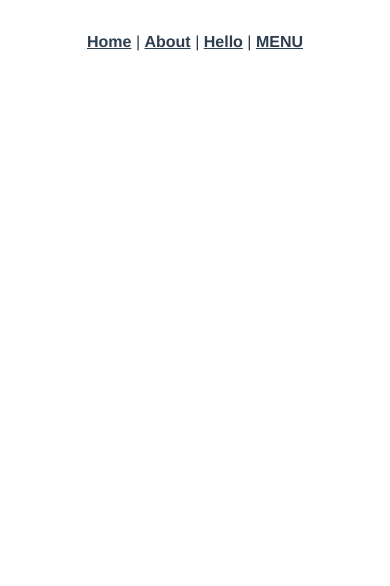
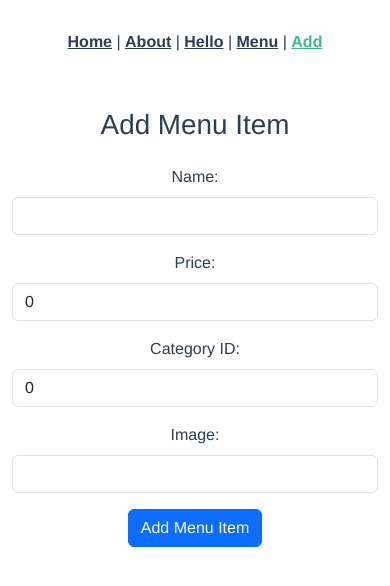
Before and after one commit to stephen18961/CST-Restaurant, a Vue app in the folder frontend/: page /add in a window 390 px wide. Shown: the top 586 px of the page. Built offline with nearby package versions, Linux system fonts and the light colour scheme.

Commit message:
modified:   backend/app.py 	modified:   frontend/src/App.vue 	new file:   frontend/src/components/MenuItemAdd.vue 	new file:   frontend/src/components/MenuItemEdit.vue 	modified:   frontend/src/components/MenuItemList.vue 	modified:   frontend/src/router/index.js

```diff
--- a/frontend/src/App.vue
+++ b/frontend/src/App.vue
@@ -3,7 +3,8 @@
     <router-link to="/">Home</router-link> |
     <router-link to="/about">About</router-link> |
     <router-link to="/hello">Hello</router-link> |
-    <router-link to="/menu">MENU</router-link>
+    <router-link to="/menu">Menu</router-link> |
+    <router-link to="/add">Add</router-link>
   </nav>
   <router-view/>
 </template>
--- /dev/null
+++ b/frontend/src/components/MenuItemAdd.vue
@@ -0,0 +1,69 @@
+<template>
+  <div class="container mt-4">
+    <h1 class="mb-4">Add Menu Item</h1>
+    <form @submit.prevent="addMenuItem">
+      <div class="mb-3">
+        <label for="name" class="form-label">Name:</label>
+        <input v-model="newMenuItem.name" id="name" class="form-control" required>
+      </div>
+
+      <div class="mb-3">
+        <label for="price" class="form-label">Price:</label>
+        <input v-model="newMenuItem.price" id="price" type="number" step="0.01" class="form-control" required>
+      </div>
+
+      <div class="mb-3">
+        <label for="category" class="form-label">Category ID:</label>
+        <input v-model="newMenuItem.category_id" id="category" type="number" class="form-control" required>
+      </div>
+
+      <div class="mb-3">
+        <label for="image" class="form-label">Image:</label>
+        <input v-model="newMenuItem.image" id="image" type="text" class="form-control">
+      </div>
+
+      <button type="submit" class="btn btn-primary">Add Menu Item</button>
+    </form>
+  </div>
+</template>
+
+<script>
+import axios from 'axios';
+
+export default {
+  data() {
+    return {
+      newMenuItem: {
+        name: '',
+        price: 0,
+        category_id: 0,
+        image: '',
+      },
+    };
+  },
+  methods: {
+    async addMenuItem() {
+      try {
+        // Make an HTTP request to add a new menu item to the backend
+        const response = await axios.post('http://localhost:5000/menu_items', this.newMenuItem);
+
+        // Clear the form after successful addition
+        this.newMenuItem = {
+          name: '',
+          price: 0,
+          category_id: 0,
+          image: '',
+        };
+
+        // Redirect to the menu item list or perform other actions after successful addition
+        this.$router.push('/menu-items');
+
+        // Log the response from the backend (optional)
+        console.log(response.data);
+      } catch (error) {
+        console.error('Error adding menu item:', error);
+      }
+    },
+  },
+};
+</script>
--- /dev/null
+++ b/frontend/src/components/MenuItemEdit.vue
@@ -0,0 +1,87 @@
+<template>
+    <div class="container mt-4">
+      <h2 class="mb-4">Edit Menu Item</h2>
+      <form @submit.prevent="updateMenuItem">
+        <div class="mb-3">
+          <label for="name" class="form-label">Name:</label>
+          <input v-model="formData.name" type="text" id="name" class="form-control" required>
+        </div>
+
+        <div class="mb-3">
+          <label for="price" class="form-label">Price:</label>
+          <input v-model="formData.price" type="number" id="price" class="form-control" required>
+        </div>
+
+        <div class="mb-3">
+          <label for="category" class="form-label">Category ID:</label>
+          <input v-model="formData.category_id" type="number" id="category" class="form-control" required>
+        </div>
+
+        <div class="mb-3">
+          <label for="image" class="form-label">Image URL:</label>
+          <input v-model="formData.image" type="text" id="image" class="form-control">
+        </div>
+
+        <button type="submit" class="btn btn-primary">Update</button>
+      </form>
+
+      <button @click="deleteMenuItem" class="btn btn-danger mt-3">Delete</button>
+    </div>
+  </template>
+
+  <script>
+  import axios from 'axios';
+
+  export default {
+    data() {
+      return {
+        formData: {
+          name: '',
+          price: 0,
+          category_id: 0,
+          image: '',
+        },
+      };
+    },
+    async mounted() {
+      await this.fetchMenuItem();
+    },
+    methods: {
+      async fetchMenuItem() {
+        try {
+          const itemId = this.$route.params.id;
+          const response = await axios.get(`http://localhost:5000/menu_items/${itemId}`);
+          this.formData = response.data; // Assuming the API response is the entire menu item object
+        } catch (error) {
+          console.error('Error fetching menu item:', error);
+        }
+      },
+      async updateMenuItem() {
+        try {
+          const itemId = this.$route.params.id;
+          await axios.put(`http://localhost:5000/menu_items/${itemId}`, this.formData);
+          console.log('Menu item updated successfully');
+          // Optionally, you can navigate back to the menu list after a successful update
+          this.$router.push({ name: 'menu' });
+        } catch (error) {
+          console.error('Error updating menu item:', error);
+        }
+      },
+      async deleteMenuItem() {
+        try {
+          const itemId = this.$route.params.id;
+          await axios.delete(`http://localhost:5000/menu_items/${itemId}`);
+          console.log('Menu item deleted successfully');
+          // Optionally, you can navigate back to the menu list after a successful delete
+          this.$router.push({ name: 'menu' });
+        } catch (error) {
+          console.error('Error deleting menu item:', error);
+        }
+      },
+    },
+  };
+  </script>
+
+  <style scoped>
+  /* Add your component styles here */
+  </style>
--- a/frontend/src/components/MenuItemList.vue
+++ b/frontend/src/components/MenuItemList.vue
@@ -1,11 +1,21 @@
-<!-- menuComponent.vue -->
 <template>
   <div>
-      <h1>Menu Items</h1>
-      <div v-for="item in menuItems" :key="item.id">
-        <img :src="item.image" alt="Menu Item Image" style="width: 100px; height: 100px;">
-        <p>{{ item.name }}</p>
-        <p>Price: Rp{{ item.price }},00</p>
+    <h1 class="mt-4 mb-3">Menu Items</h1>
+    <div v-for="item in menuItems" :key="item.id" class="card mb-3">
+      <router-link :to="{ name: 'editMenuItem', params: { id: item.id } }" class="text-decoration-none">
+        <!-- Link to the edit page with the item's ID -->
+        <div class="row g-0">
+          <div class="col-md-4">
+            <img :src="item.image" alt="Menu Item Image" class="img-fluid" style="height: 100px;">
+          </div>
+          <div class="col-md-8">
+            <div class="card-body">
+              <h5 class="card-title">{{ item.name }}</h5>
+              <p class="card-text">Price: Rp{{ item.price }},00</p>
+            </div>
+          </div>
+        </div>
+      </router-link>
     </div>
   </div>
 </template>
@@ -24,7 +34,7 @@
   },
   methods: {
     fetchMenuItems() {
-        axios.get('http://localhost:5000/menu_items') // Replace with your Flask API endpoint
+      axios.get('http://localhost:5000/menu_items')
         .then(response => {
           this.menuItems = response.data.menu_items;
         })
@@ -38,4 +48,5 @@
 
 <style scoped>
 /* Add your component styles here */
+/* You can add additional custom styles here if needed */
 </style>
--- a/frontend/src/router/index.js
+++ b/frontend/src/router/index.js
@@ -1,7 +1,9 @@
 import { createRouter, createWebHistory } from 'vue-router'
 import HomeView from '../views/HomeView.vue'
 import Hello from '@/components/Hello.vue'
-import MenuItemList from '../components/MenuItemList.vue';
+import MenuItemList from '../components/MenuItemList.vue'
+import MenuItemAdd from '../components/MenuItemAdd.vue'
+import MenuItemEdit from '../components/MenuItemEdit.vue'
 
 const routes = [
   {
@@ -17,16 +19,10 @@ const routes = [
     // which is lazy-loaded when the route is visited.
     component: () => import(/* webpackChunkName: "about" */ '../views/AboutView.vue')
   },
-  {
-    path: '/hello',
-    name: 'hello',
-    component: Hello,
-  },
-  {
-    path: '/menu',
-    name: 'menu',
-    component: MenuItemList
-  }
+  { path: '/hello', name: 'hello', component: Hello },
+  { path: '/menu', name: 'menu', component: MenuItemList },
+  { path: '/add', name: 'add', component: MenuItemAdd },
+  { path: '/menu_items/:id/edit', name: 'editMenuItem', component: MenuItemEdit },
 ]
 
 const router = createRouter({
```
Also changed, not shown: 1 other file (tests, documents, lock files or other folders). Lines whose indentation alone changed are shown as unchanged.
